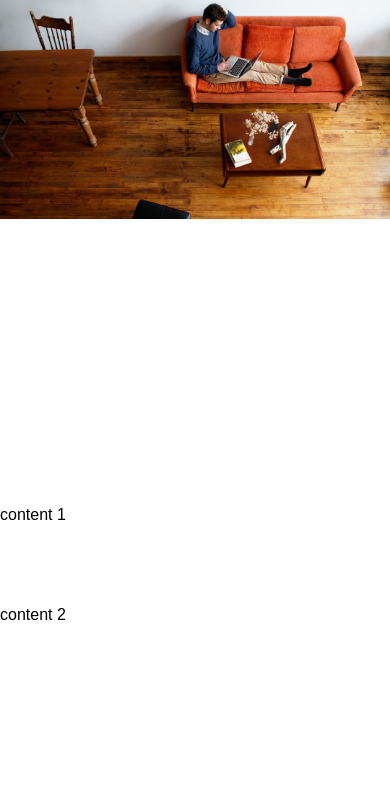
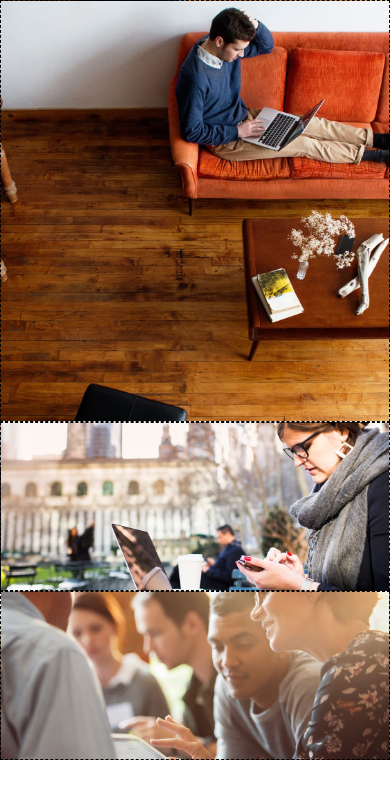
Before and after one commit to jenasancartier/think-rebuild, a plain HTML site: page index.html in a window 390 px wide. Drawn offline with nearby package versions, Linux system fonts and the light colour scheme.

Commit message:
add images to page for mobile viewing

```diff
--- a/css/styles.css
+++ b/css/styles.css
@@ -1,9 +1,9 @@
 /* For testing only */
 
-/**:not(body):not(html) {
+*:not(body):not(html) {
   box-sizing:border-box;
   border:1px dashed #000;
-}*/
+}
 
 .columns {
   min-height: 100px;
@@ -18,10 +18,25 @@
 }
 
 
-.main-content {
-  height: 60vh;
+.content-main {
+  background-image: url(../img/content-main.jpg);
+  height: 50vh;
+  background-position: center;
+  background-size: cover;
 }
 
-.main-content img {
-  width: 100%;
+
+.content1 {
+  height: 20vh;
+  background-image: url(../img/content-1.jpg);
+  background-position: center;
+  background-size: cover;
 }
+
+
+.content2 {
+  height: 20vh;
+  background-image: url(../img/content-2.jpg);
+  background-position: center;
+  background-size: cover;
+}
--- a/index.html
+++ b/index.html
@@ -3,27 +3,30 @@
   <head>
     <meta charset="utf-8">
     <meta name="viewport" content="width=device-width">
-    <link rel="stylesheet" href="css/normalize.css" type="text/css">
+    <link rel="stylesheet" href="https://maxcdn.bootstrapcdn.com/bootstrap/3.3.6/css/bootstrap.min.css">
+    <!-- <link rel="stylesheet" href="css/normalize.css" type="text/css"> -->
     <link rel="stylesheet" href="css/styles.css" type="text/css">
     <title>Think with Google</title>
   </head>
-  <div class="container">
+  <!-- <div class="container-fluid"> -->
 
     <body class="clearfix">
 
-      <div class="main-content columns">
-        <img src="img/content-main.jpg" alt="Man on couch shopping on his laptop" />
-      </div>
+        <div class="content-main columns">
 
-      <div class="content1 columns">
-        content 1
-      </div>
+        </div>
 
-      <div class="content2 columns">
-        content 2
-      </div>
+        <div class="content1 columns">
+
+        </div>
+
+        <div class="content2 columns">
+
+        </div>
+
+
 
     </body>
 
-  </div>
+  <!-- </div>  -->
 </html>
```
